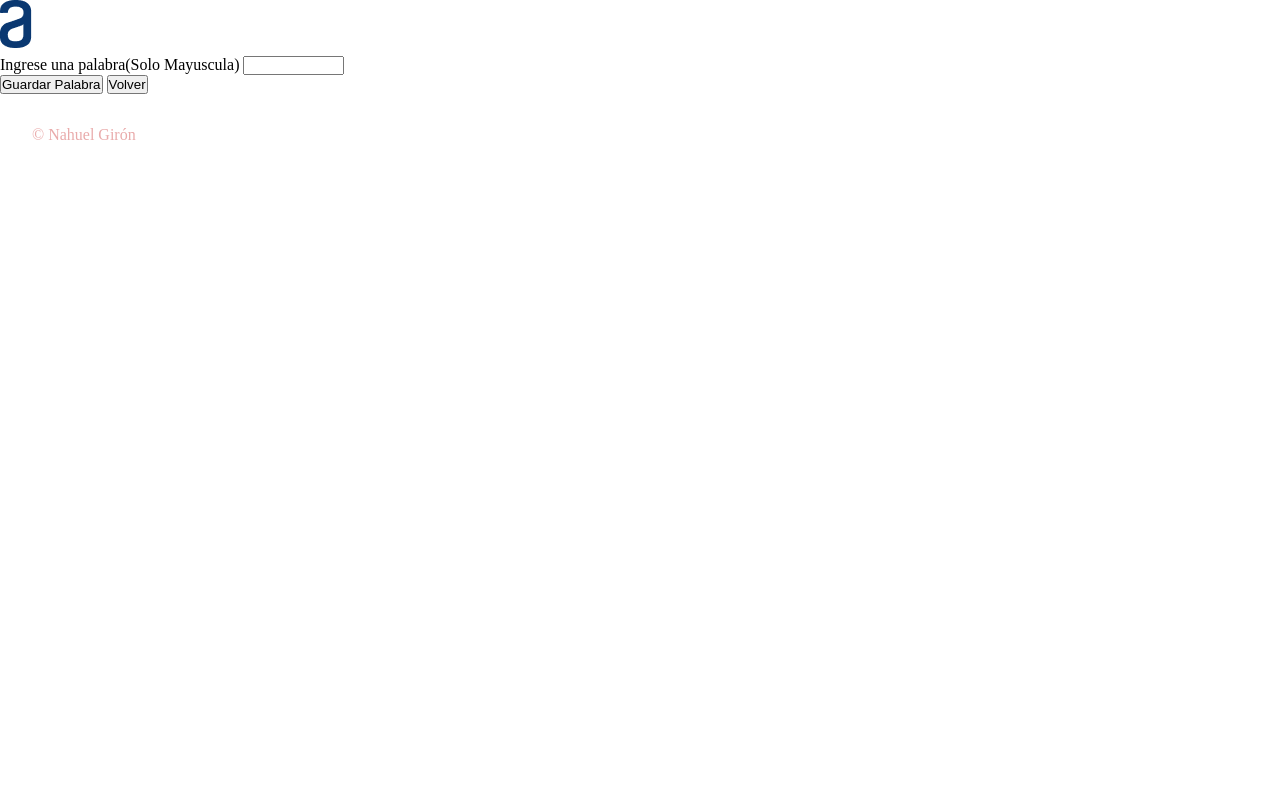
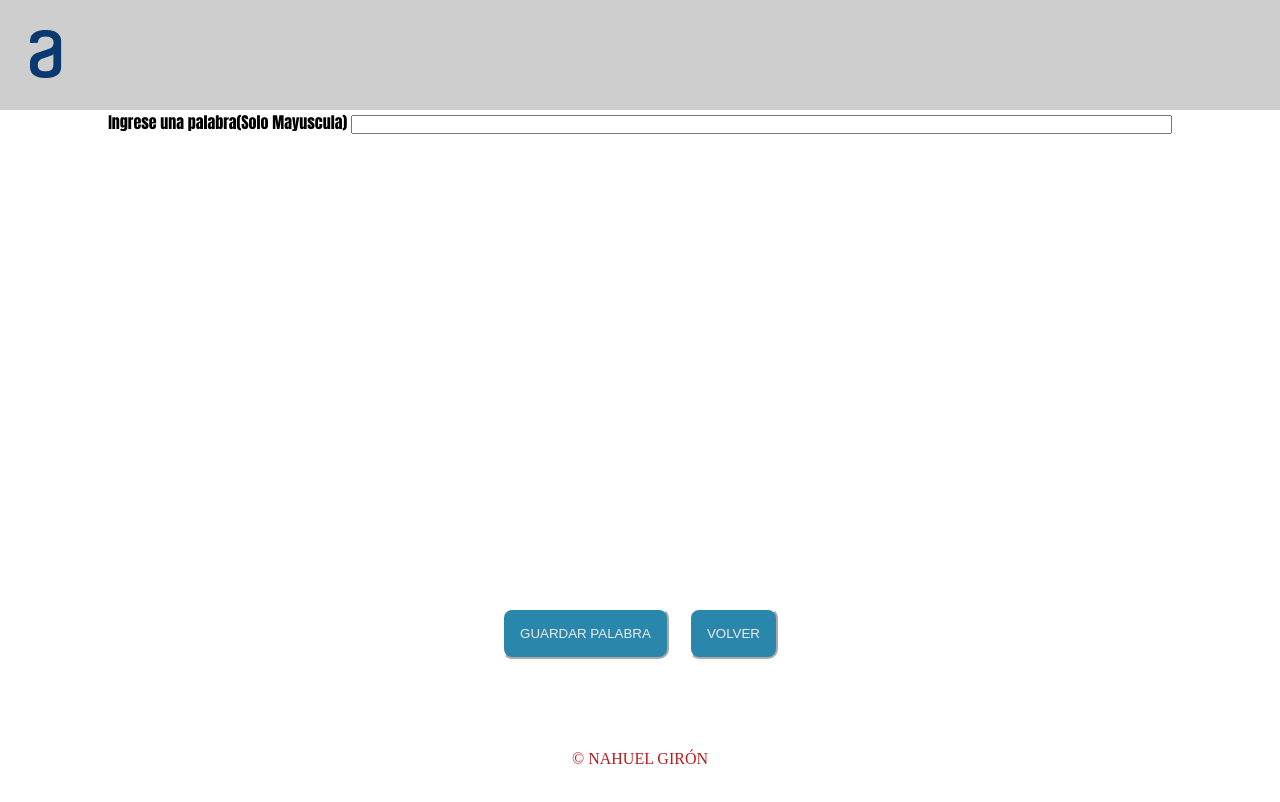
Before and after one commit to nahuelgonzalo/Challenge-Oracle-ONE-Sprint-02-Crea-tu-propio-juego-del-ahorcado-con-Javascript, a plain HTML site: page agregarPalabra.html in a window 1280 px wide. Drawn offline with Linux system fonts and the light colour scheme; a web font is replaced by a local one.

Commit message:
se agrego estilo

```diff
--- a/agregarPalabra.html
+++ b/agregarPalabra.html
@@ -16,12 +16,12 @@
 		<form id="form-palabra">
 			<label for="word">Ingrese una palabra(Solo Mayuscula)</label>
 			<input type="text" id="word" name="word" required
-			minlength="3" maxlength="8" size="10" onkeypress="return (event.charCode >= 65 && event.charCode <= 90)">
-
+			minlength="3" maxlength="8" size="100" onkeypress="return (event.charCode >= 65 && event.charCode <= 90)">
 		</form>
-
-		<button id="agregarPalabra">Guardar Palabra</button>
-        <button onclick="location.href='index.html'">Volver</button>
+		<div class="btn-palabra">
+			<button id="agregarPalabra">Guardar Palabra</button>
+			<button onclick="location.href='index.html'">Volver</button>
+		</div>
 	</main>
 
 	<footer>
--- a/js/principal.js
+++ b/js/principal.js
@@ -85,7 +85,7 @@ function iniciarJuego(){
 
 
         document.onkeydown = (e) =>{
-if(errores > 1 && contador !== palabraSecreta.length){
+if(errores > 0 && contador !== palabraSecreta.length){
             let letra=e.key.toUpperCase()
             if(filtrarMayuscula(letra)){
             if(!verificarLetraPresionada(e.key)){
--- a/styles/estilos.css
+++ b/styles/estilos.css
@@ -10,13 +10,70 @@ body{
 	overflow-x: hidden;
 }
 
+/*header*/
+header{
+	height: 10vh;
+	background-color:rgb(206, 206, 206); ;
+	padding: 30px 0px 0px 30px;
+}
+
+/*main*/
+main{
+	height: 80vh;
+}
+
+#imagen-ahorcado{
+	width: 100%;
+	height: 80vh;
+}
+
+.btn-index,.btn-palabra{
+	position: relative;
+	top: -150px;
+	text-align: center;
+}
+.btn-ahorcado{
+	position: relative;
+	top: -270px;
+	left: 450px;
+	text-align:center;
+}
+button{
+	padding: 2vh;
+	margin: 1vh;
+	background-color: rgb(42, 135, 172);
+	border-radius: 10px;
+	border-color: rgb(255, 255, 255);
+	text-transform: uppercase;
+	color: rgb(236, 236, 236);
+}
+
+button:hover{
+	background-color: black;
+}
+
+
+
+/*formulario-palabra*/
+#form-palabra{
+	height: 80vh;
+	text-align: center;
+	font-family:Impact, Haettenschweiler, 'Arial Narrow Bold', sans-serif;
+}
+label{
+	margin-top: 50px;
+}
+
+
 /*footer*/
 footer{
 	height: 10vh;
 	background-color: rgb(255, 255, 255);
 }
 footer p{
-	text-align: start;
-	padding: 4vh;
-	color: rgb(233, 171, 171);
+	text-align: center;
+	text-transform: uppercase;
+	color: rgb(182, 30, 30);
 }
+
+/*index*/
```
Also changed, not shown: ahorcado.html (+6 -4 lines), index.html (+7 -3 lines), images/ahorcado.jpg (added).
